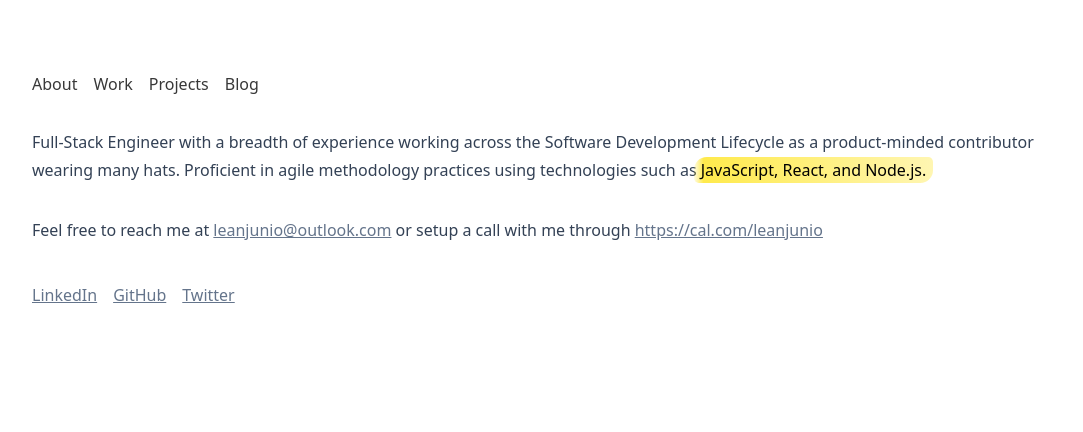
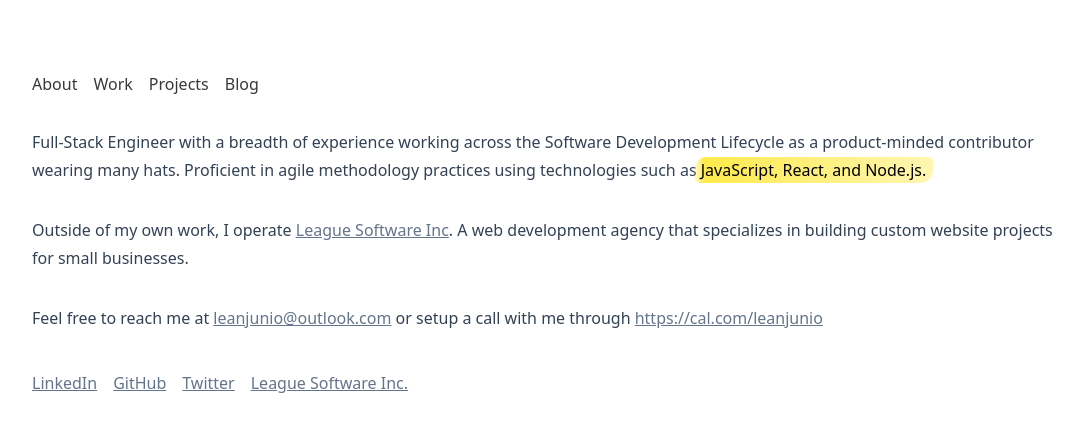
Before and after one commit to leanjunio/leanjunio.github.io, an Astro site: page / in a window 1280 px wide. Shown: the whole page, without its empty margins (96-1179 px from the left). Built offline with nearby package versions, Linux system fonts and the light colour scheme; Astro itself is replaced by a stand-in of ours.

Commit message:
add link to agency

```diff
--- a/src/components/Footer.astro
+++ b/src/components/Footer.astro
@@ -2,6 +2,9 @@
   <a class="footer__link" href="http://linkedin.com/in/leanjunio">LinkedIn</a>
   <a class="footer__link" href="http://github.com/leanjunio">GitHub</a>
   <a class="footer__link" href="http://twitter.com/leanjunio">Twitter</a>
+  <a class="footer__link" href="https://www.leaguesoftware.ca"
+    >League Software Inc.</a
+  >
 </footer>
 <style>
   footer {
--- a/src/pages/index.astro
+++ b/src/pages/index.astro
@@ -12,6 +12,12 @@ import Footer from "../components/Footer.astro";
 			Software Development Lifecycle as a product-minded contributor wearing
 			many hats. Proficient in agile methodology practices using technologies
 			such as <mark>JavaScript, React, and Node.js.</mark>
+		</p>
+		<p>
+			Outside of my own work, I operate <a href="https://www.leaguesoftware.ca"
+				>League Software Inc</a
+			>. A web development agency that specializes in building custom website
+			projects for small businesses.
 		</p>
 		<p>
 			Feel free to reach me at <a href="mailto:leanjunio@outlook.com"
```
